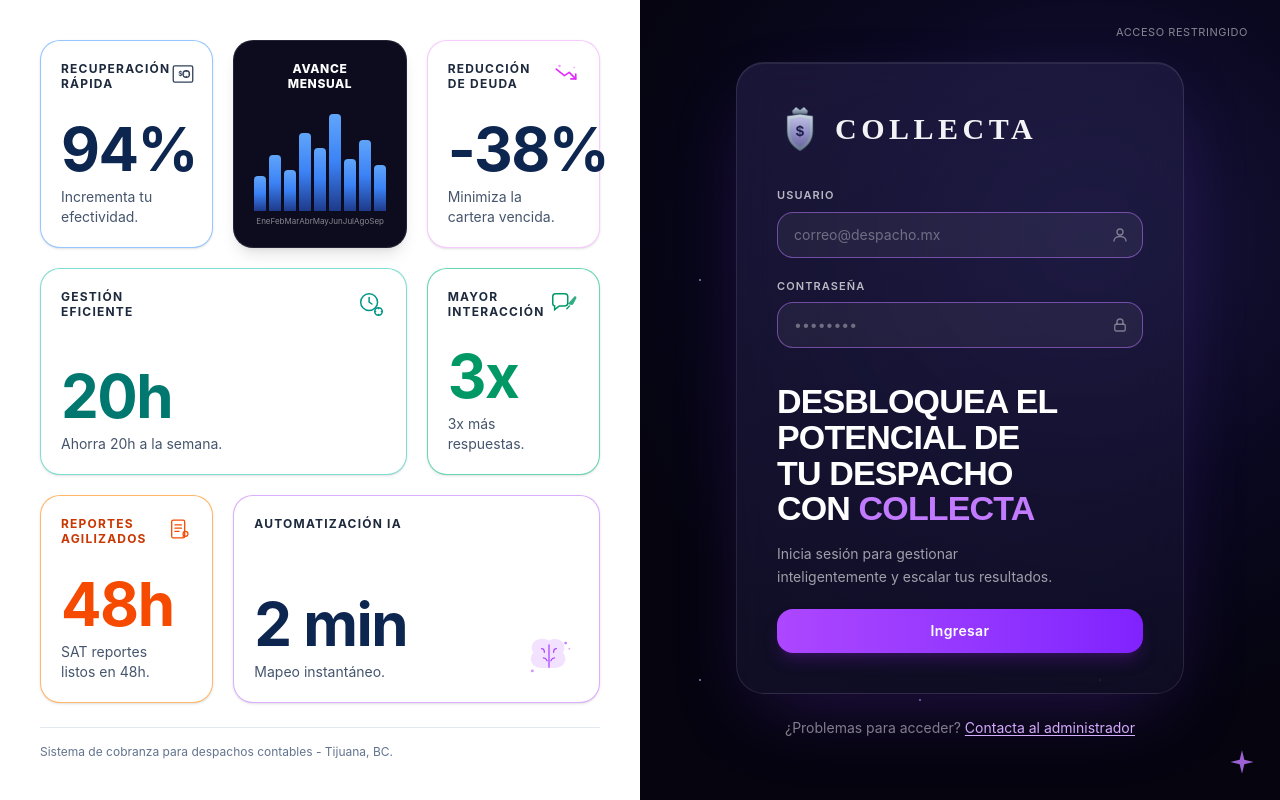
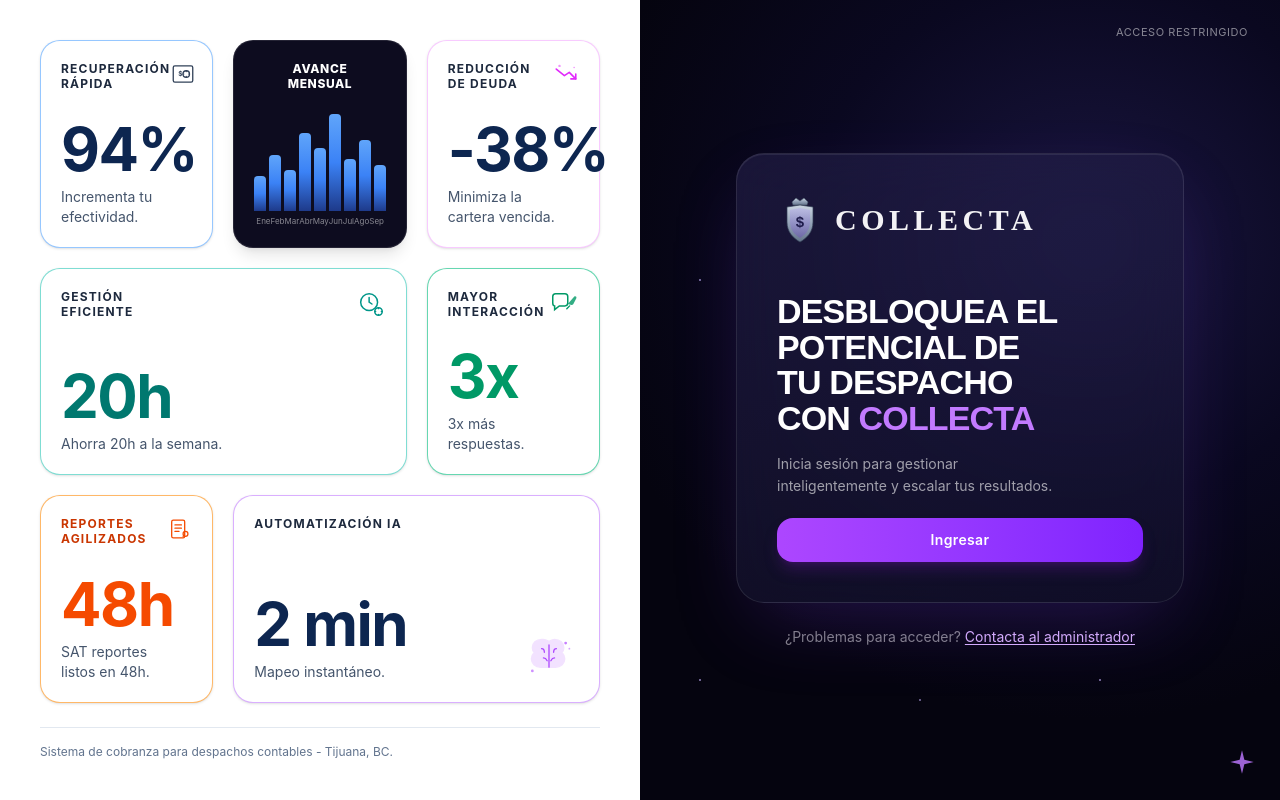
Before and after one commit to javicanela/COLLECTA, a React (Vite) app in the folder frontend/: page / in a window 1280 px wide. Built offline with nearby package versions, Linux system fonts and the light colour scheme; no server answers; a web font is replaced by a local one; what @react-pdf/renderer would draw is missing.

Commit message:
fix: login bypass - usar password fija 888 sin campos visibles

```diff
--- a/frontend/src/views/LoginView.tsx
+++ b/frontend/src/views/LoginView.tsx
@@ -4,21 +4,14 @@
 export default function LoginView() {
   const login = useAuthStore((s) => s.login);
   const isLoading = useAuthStore((s) => s.isLoading);
-  const [email, setEmail] = useState('');
-  const [password, setPassword] = useState('');
   const [error, setError] = useState('');
 
   const handleSubmit = async (e: FormEvent) => {
     e.preventDefault();
     setError('');
-    if (!email.trim() || !password) {
-      setError('Completa todos los campos');
-      return;
-    }
-    const ok = await login(email.trim(), password);
+    const ok = await login('admin', '888');
     if (!ok) {
-      setError('Credenciales inválidas. Intenta de nuevo.');
-      setPassword('');
+      setError('Error de conexión. Intenta de nuevo.');
     }
   };
 
@@ -167,7 +160,7 @@
 
             {/* Form */}
             <form onSubmit={handleSubmit} className="space-y-5">
-              <div>
+              {/* <div>
                 <label
                   htmlFor="login-email"
                   className="block text-[11px] font-semibold tracking-widest text-white/70 uppercase mb-2"
@@ -209,7 +202,7 @@
                   />
                   <LockIcon className="absolute right-3.5 top-1/2 -translate-y-1/2 text-white/40" />
                 </div>
-              </div>
+              </div> */}
 
               {/* Headline */}
               <div className="pt-4">
@@ -364,23 +357,7 @@
   );
 }
 
-function UserIcon({ className = '' }: { className?: string }) {
-  return (
-    <svg width="18" height="18" viewBox="0 0 24 24" fill="none" className={className} aria-hidden>
-      <circle cx="12" cy="8" r="4" stroke="currentColor" strokeWidth="1.8" />
-      <path d="M4 20c0-4 4-6 8-6s8 2 8 6" stroke="currentColor" strokeWidth="1.8" strokeLinecap="round" />
-    </svg>
-  );
-}
 
-function LockIcon({ className = '' }: { className?: string }) {
-  return (
-    <svg width="18" height="18" viewBox="0 0 24 24" fill="none" className={className} aria-hidden>
-      <rect x="5" y="11" width="14" height="9" rx="2" stroke="currentColor" strokeWidth="1.8" />
-      <path d="M8 11V8a4 4 0 0 1 8 0v3" stroke="currentColor" strokeWidth="1.8" />
-    </svg>
-  );
-}
 
 function DiamondSparkle({ className = '' }: { className?: string }) {
   return (
```
Also changed, not shown: 3 other files (tests, documents, lock files or other folders).
